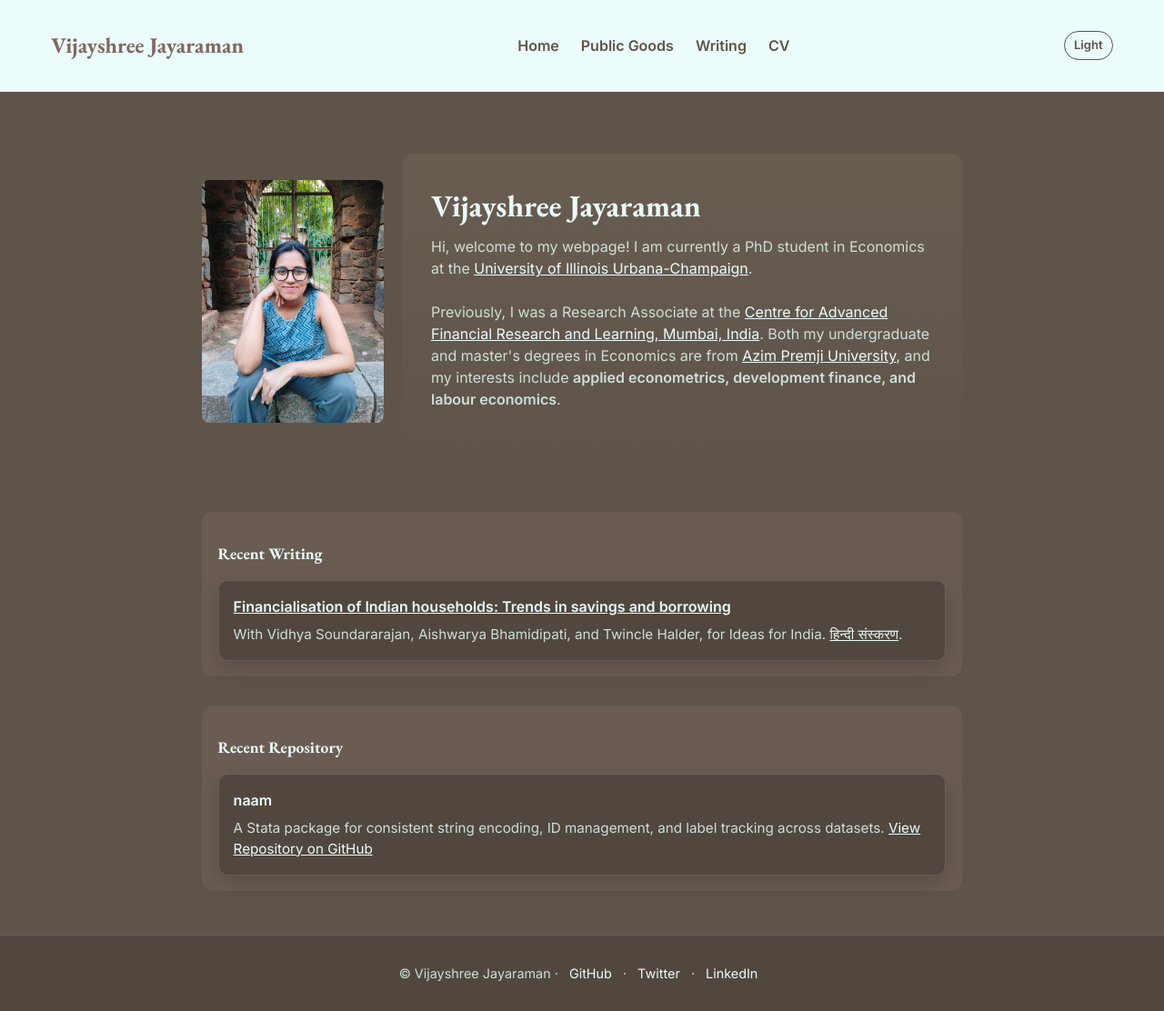
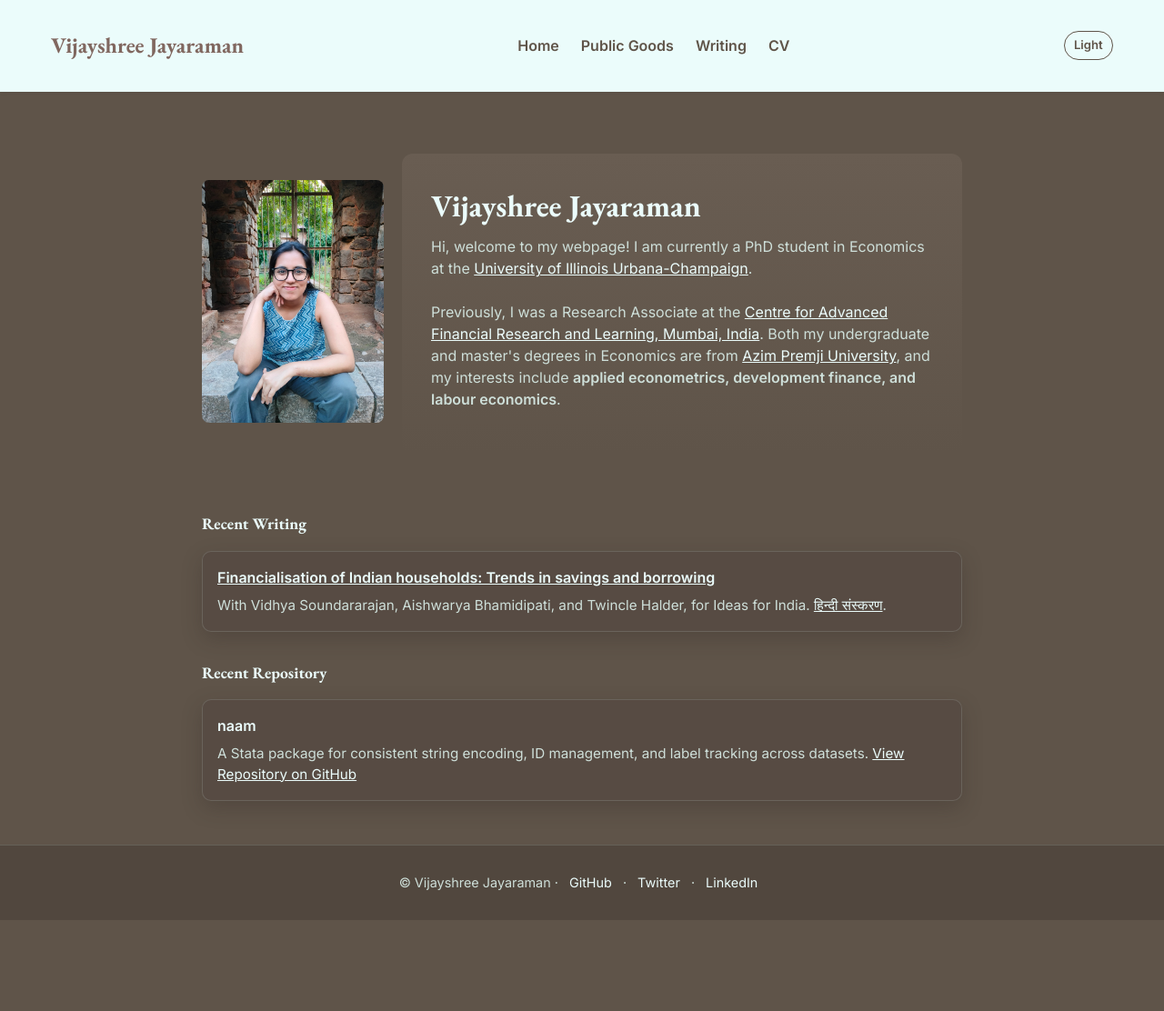
Before and after one commit to vijayshree-jayaraman/vijayshree-jayaraman.github.io, a Jekyll site: the page built from index.md, in a window 1280 px wide and 1112 px high. Shown: the whole window at 91% size. Built offline with Jekyll 4.4.1, drawn with Linux system fonts in a browser that asks for light colours.

Commit message:
Refine taupe accents for name and cards

```diff
--- a/assets/css/style.css
+++ b/assets/css/style.css
@@ -10,7 +10,7 @@
   --shadow:rgba(95,84,73,.10);
   --focus:#9b6a6c;
   --taupe:#92776f;
-  --section-taupe:rgba(146,119,111,.09);
+  --card-taupe:#f3eae6;
   --maxw:980px;
   --radius:12px;
 }
@@ -26,7 +26,7 @@
   --shadow:rgba(45,37,31,.25);
   --focus:#cedfd9;
   --taupe:#80675f;
-  --section-taupe:rgba(176,147,139,.13);
+  --card-taupe:#574b43;
 }
 *{box-sizing:border-box}
 body{
@@ -66,12 +66,12 @@ a:hover{text-decoration-thickness:2px;text-underline-offset:3px}
 .btn-outline{background:transparent;border:1px solid var(--border);color:var(--text)}
 
 /* Sections and cards */
-.section{margin:2rem 0;padding:1.1rem;border-radius:var(--radius);background:var(--section-taupe)}
+.section{margin:2rem 0}
 .section h2{font-family:"EB Garamond", Georgia, serif;margin-bottom:1rem;font-size:1.1rem}
 .section-heading{display:flex;justify-content:space-between;align-items:baseline;gap:1rem}
 .section-heading>a{font-size:.9rem}
 .card-grid{display:grid;grid-template-columns:repeat(auto-fit,minmax(240px,1fr));gap:1rem}
-.card{background:var(--surface);border:1px solid var(--border);border-radius:10px;padding:1rem;box-shadow:0 8px 22px var(--shadow);transition:transform .18s,box-shadow .18s,background-color .25s ease}
+.card{background:var(--card-taupe);border:1px solid var(--border);border-radius:10px;padding:1rem;box-shadow:0 8px 22px var(--shadow);transition:transform .18s,box-shadow .18s,background-color .25s ease}
 .card:hover{transform:translateY(-6px);box-shadow:0 18px 40px var(--shadow)}
 .card h4{margin:0 0 .5rem}
 .card h3{margin:.1rem 0 .5rem;font-family:"EB Garamond", Georgia, serif;font-size:1.35rem}
```
